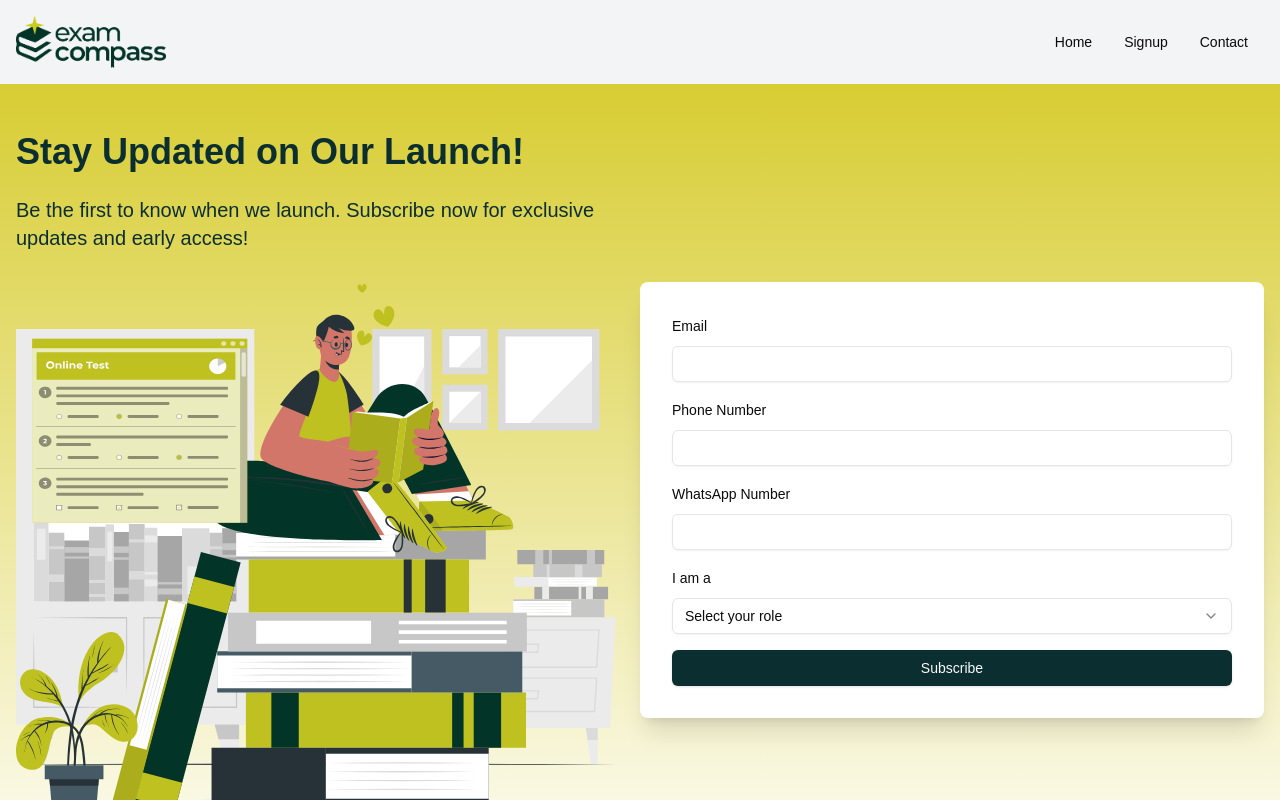
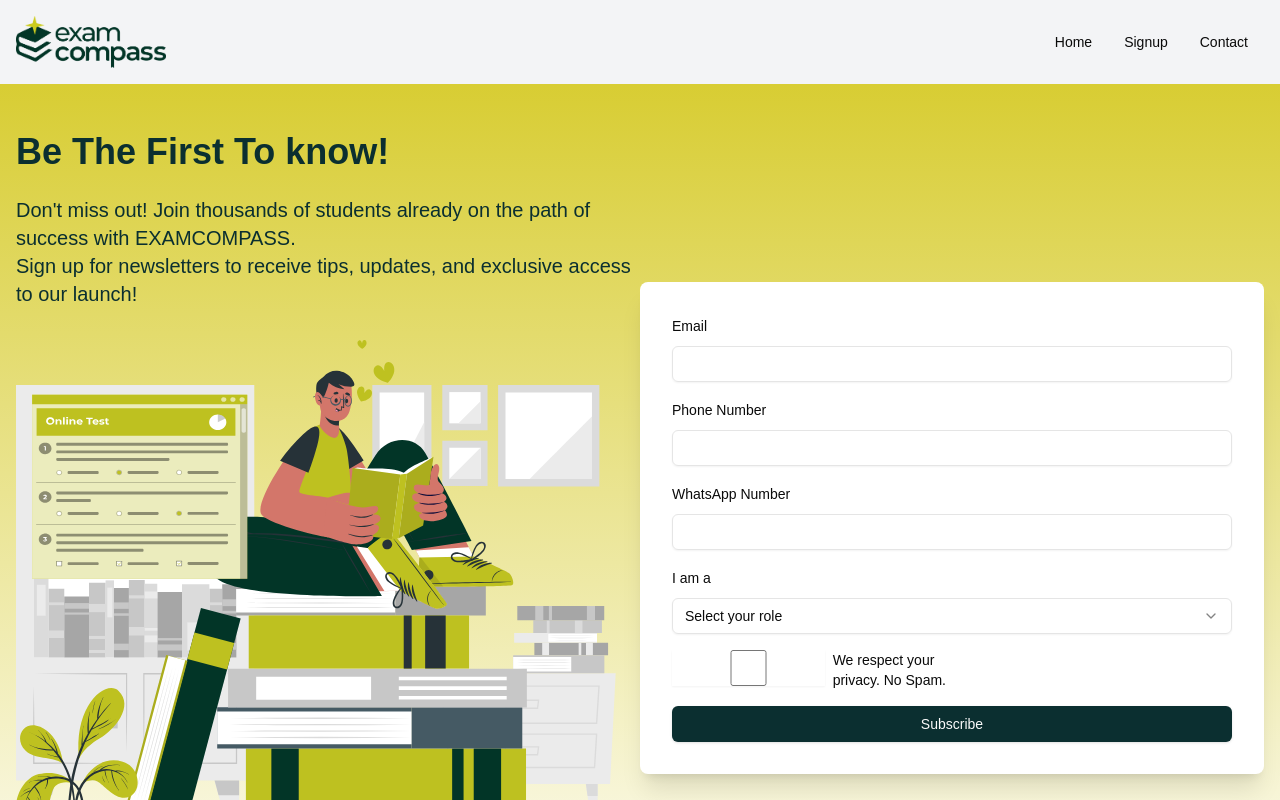
Before and after one commit to SonOfUri/ecompass-marketing-portal, a Next.js app: page / in a window 1280 px wide. Shown: the top 800 px of the page. Built offline with nearby package versions, Linux system fonts and the light colour scheme.

Commit message:
Ui-updates

```diff
--- a/src/app/page.tsx
+++ b/src/app/page.tsx
@@ -10,15 +10,18 @@ export default function LandingPage() {
       <main className="flex-grow bg-[linear-gradient(to_bottom,#d8cd33,#ffffff)] from-blue-100 to-white">
         <div className="container mx-auto px-4 py-12 flex flex-col lg:flex-row items-center justify-between">
           <div className="lg:w-1/2 mb-8 lg:mb-0">
-            <h1 className="text-4xl font-bold mb-6 text-[#0b2f30]">Stay Updated on Our Launch!</h1>
+            <h1 className="text-4xl font-bold mb-6 text-[#0b2f30]">Be The First To know!</h1>
             <p className="text-xl mb-8 text-[#0b2f30]">
-              Be the first to know when we launch. Subscribe now for exclusive updates and early access!
+              Don&apos;t miss out! Join thousands of students already on the path of success with EXAMCOMPASS.
+            <br/>
+                Sign up for newsletters to receive tips, updates, and exclusive access to our launch!
             </p>
             <Image
               src="/banner.svg?height=400&width=600"
               alt="Launch Illustration"
               width={600}
               height={400}
+              className="hidden md:block"
             />
           </div>
           <div className="lg:w-1/2 bg-white rounded-lg shadow-xl p-8">
--- a/src/components/SubscriptionForm.tsx
+++ b/src/components/SubscriptionForm.tsx
@@ -59,6 +59,20 @@ if (result.success) {
                     </SelectContent>
                 </Select>
             </div>
+
+            {/* Trust Badge / Privacy Agreement */}
+            <div className="flex justify-items-center space-x-2 w-[50%] ">
+                <Input
+                    type="checkbox"
+                    id="privacy_agreement"
+                    name="privacy_agreement"
+                    required
+                />
+                <Label htmlFor="privacy_agreement" className="text-sm">
+                    We respect your privacy. No Spam.
+                </Label>
+            </div>
+
             <Button type="submit" disabled={status === 'loading'} className="w-full bg-[#0b2f30]">
                 {status === 'loading' ? 'Subscribing...' : 'Subscribe'}
             </Button>
```
